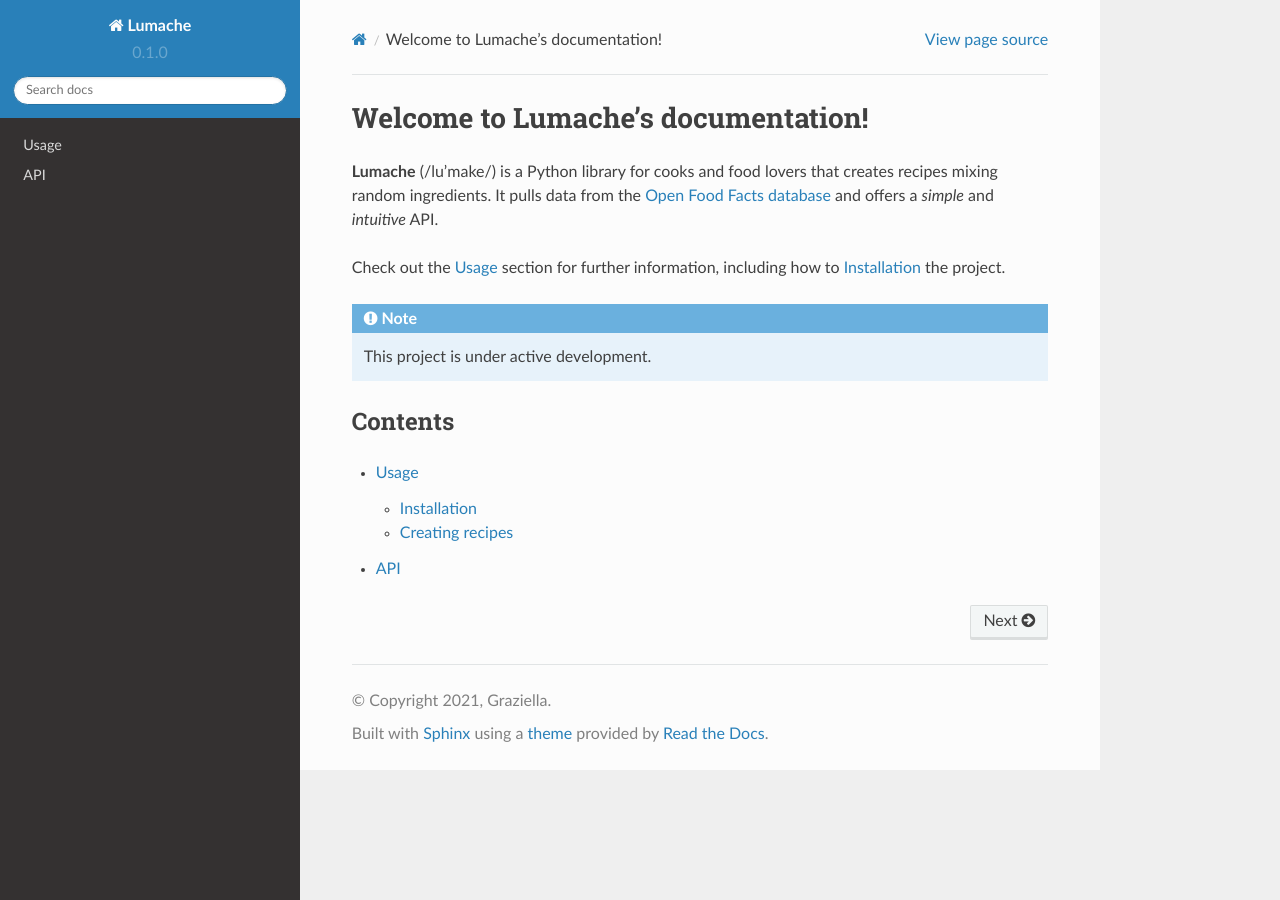
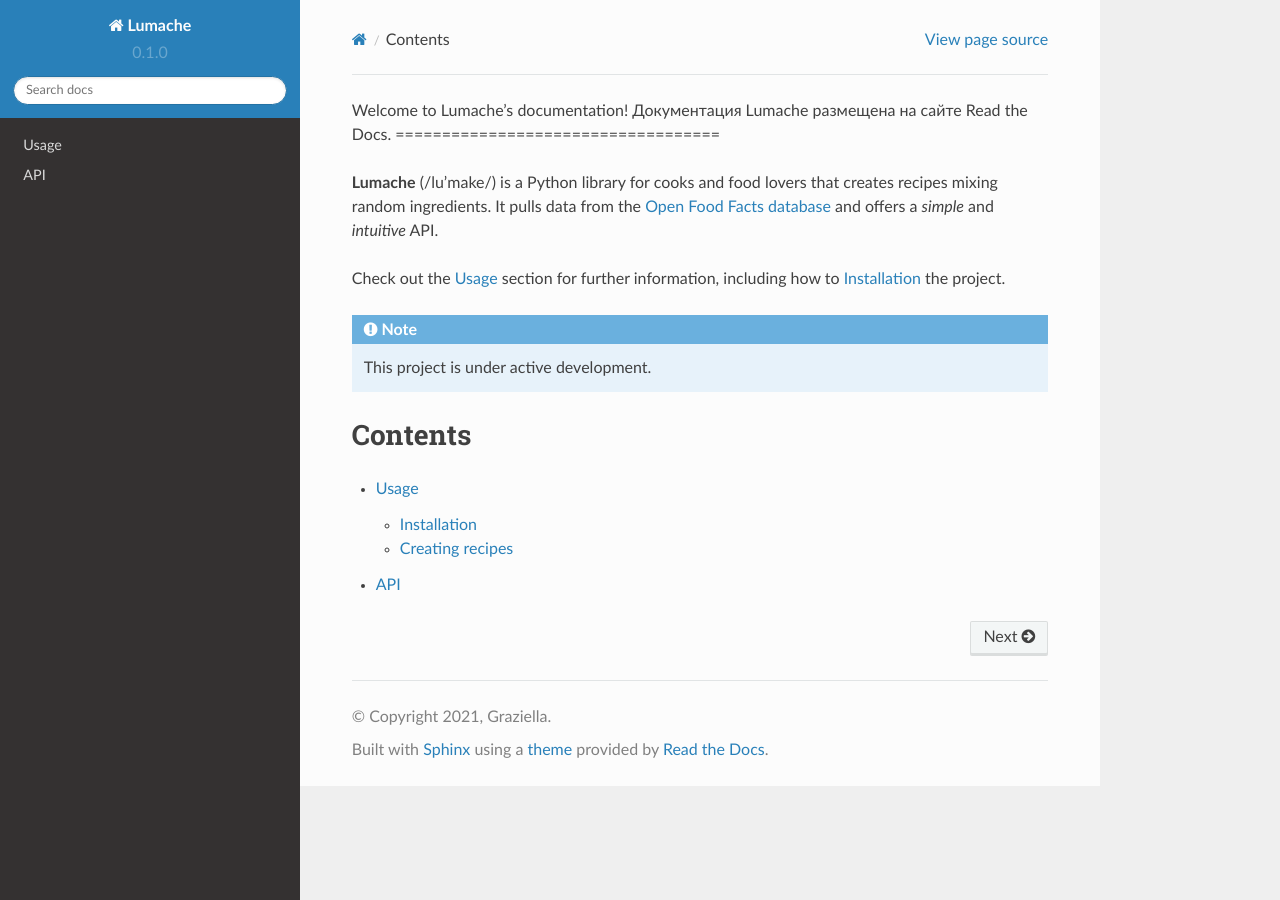
Before and after one commit to Astrof123/ReadTheDocs, a Sphinx documentation site: the page built from docs/source/index.rst, in a window 1280 px wide. Built offline with Sphinx 7.4.7 and the Read the Docs theme 2.0.0, drawn with Linux system fonts in a browser that asks for light colours.

Commit message:
Update index.rst

```diff
--- a/docs/source/index.rst
+++ b/docs/source/index.rst
@@ -1,4 +1,5 @@
 Welcome to Lumache's documentation!
+Документация Lumache размещена на сайте Read the Docs.
 ===================================
 
 **Lumache** (/lu'make/) is a Python library for cooks and food lovers
```
